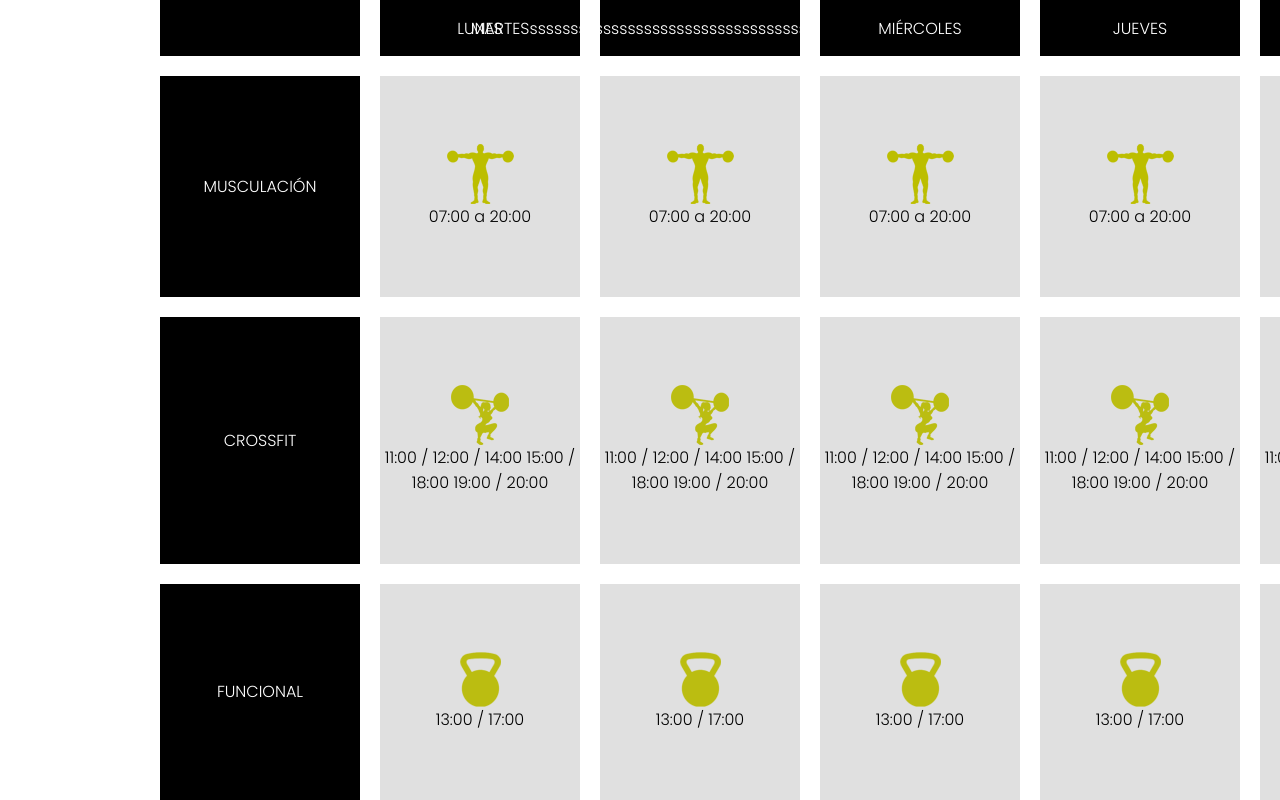
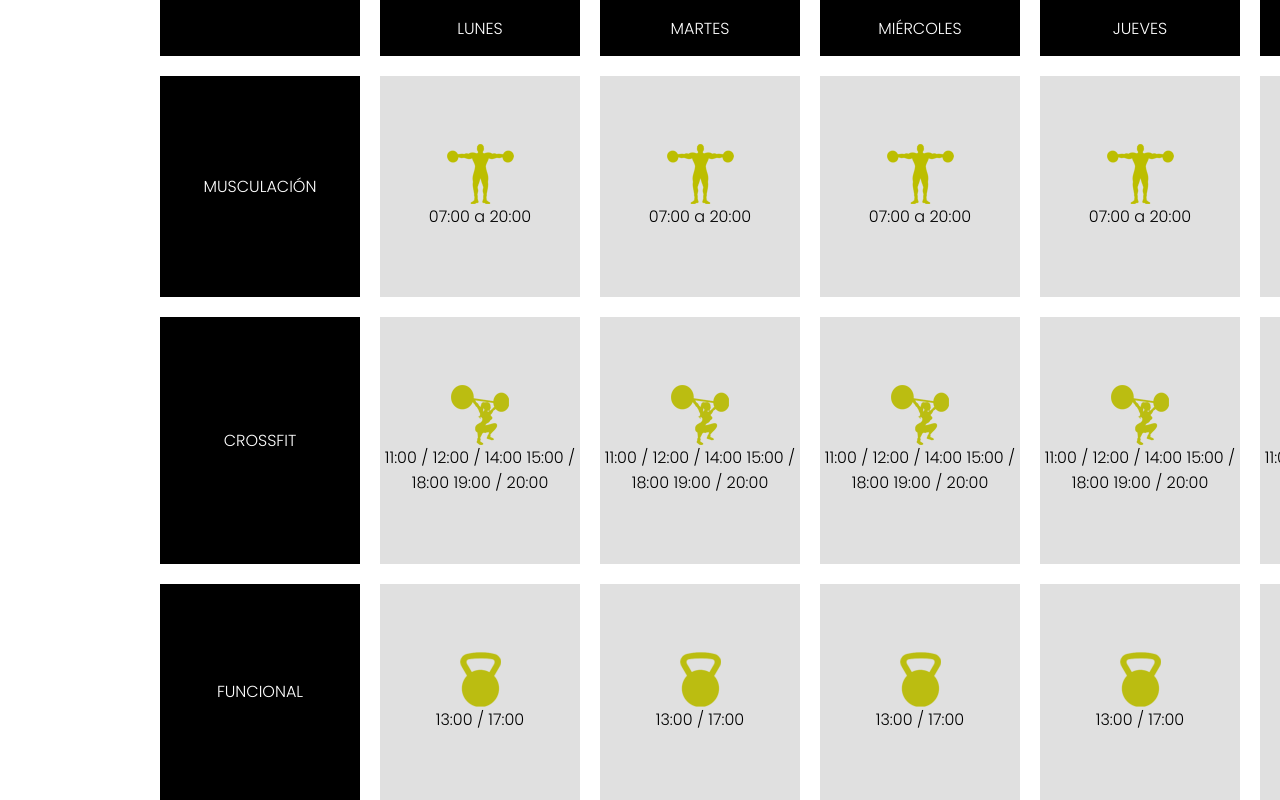
Before and after one commit to FacuSart/OlimpiaCE, a plain HTML site: page crono_grid.html in a window 1280 px wide. Shown: the top 800 px of the page. Drawn offline with Linux system fonts and the light colour scheme.

Commit message:
segundo commit

```diff
--- a/crono_grid.html
+++ b/crono_grid.html
@@ -12,7 +12,7 @@
     <section class="main__crono__grid">
         <div class="main__crono__grid__negro"></div>
         <div class="main__crono__grid__negro">LUNES</div>
-        <div class="main__crono__grid__negro">MARTESsssssssssssssssssssssssssssssssssssssssssssssssss</div>
+        <div class="main__crono__grid__negro">MARTES</div>
         <div class="main__crono__grid__negro">MIÉRCOLES</div>
         <div class="main__crono__grid__negro">JUEVES</div>
         <div class="main__crono__grid__negro">VIERNES</div>
```
